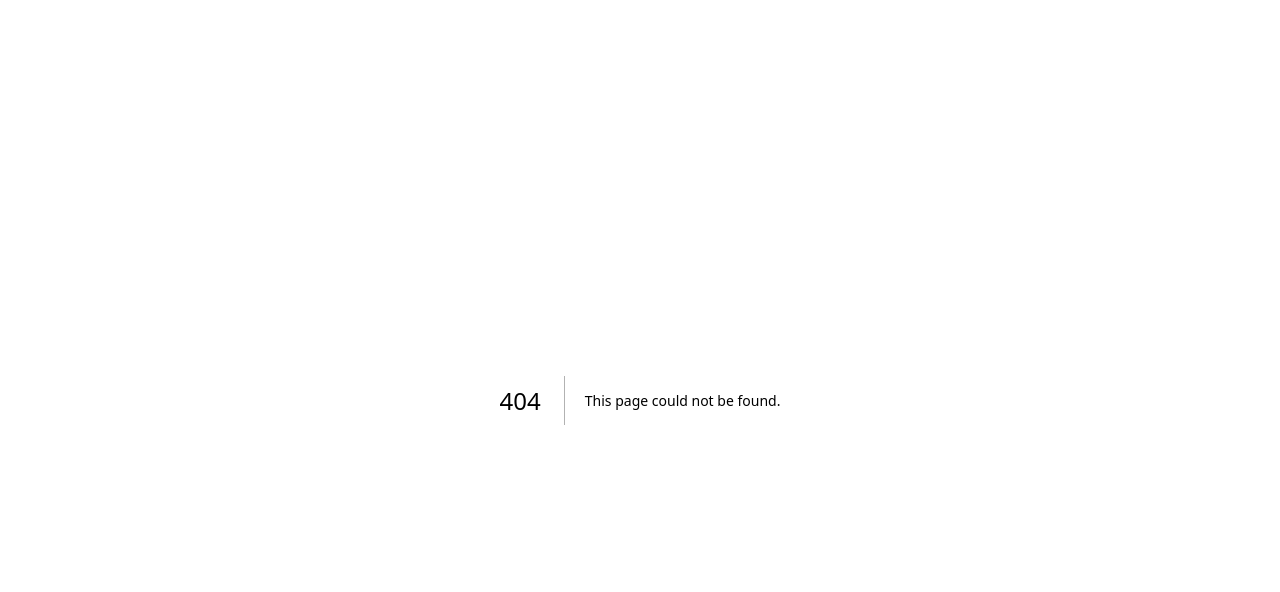
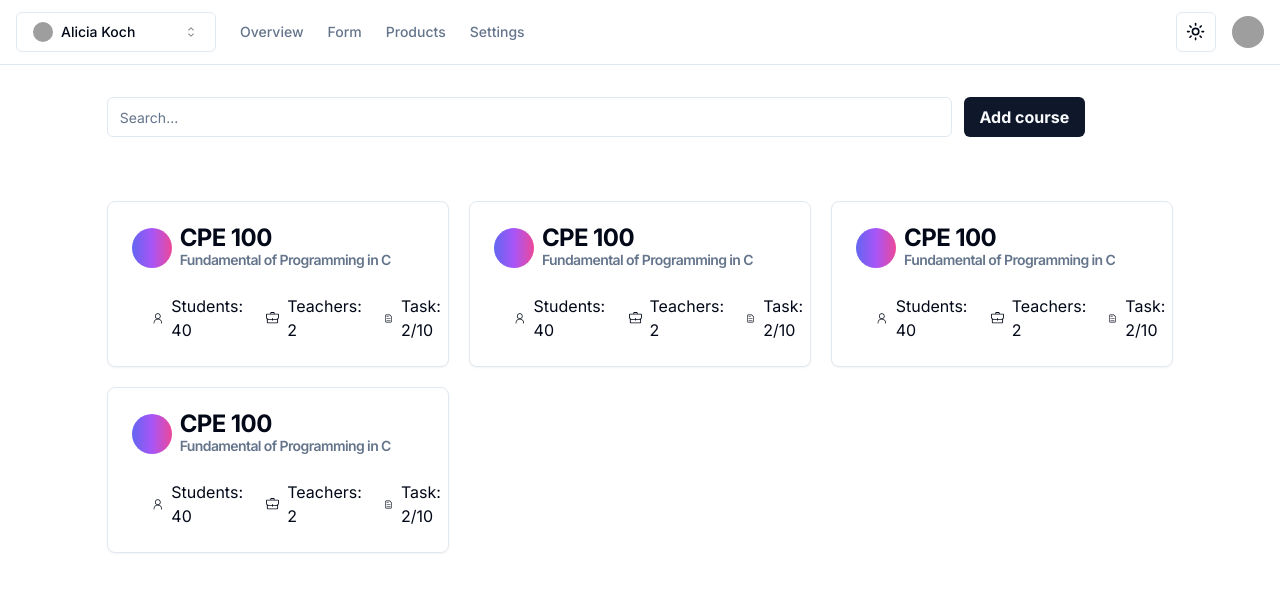
Before and after one commit to team-inu/inu-garden, a Next.js app: page /course in a window 1280 px wide. Before the commit this address had no page. Shown: the top 592 px of the page. Built offline with nearby package versions, Linux system fonts and the light colour scheme; grey boxes are pictures that could not be loaded.

Commit message:
[ADDED] #7: Created course page

```diff
--- /dev/null
+++ b/app/(main)/course/page.tsx
@@ -0,0 +1,30 @@
+import CourseCard from "@/components/features/course/course-card";
+import { Button } from "@/components/ui/button";
+import { Input } from "@/components/ui/input";
+
+const CoursePage = () => {
+  return (
+    <div className="w-10/12 mx-auto py-8">
+      <div className="mb-16 flex items-center  space-x-3">
+        <Input
+          type="search"
+          placeholder="Search..."
+          className="dark:bg-input"
+        />
+        <div className="w-1/4">
+          <Button variant={"default"} className="text-base font-bold">
+            Add course
+          </Button>
+        </div>
+      </div>
+      <div className="grid grid-cols-3 gap-5">
+        <CourseCard />
+        <CourseCard />
+        <CourseCard />
+        <CourseCard />
+      </div>
+    </div>
+  );
+};
+
+export default CoursePage;
--- a/app/(main)/homepage/page.tsx
+++ b/app/(main)/homepage/page.tsx
@@ -1,7 +1,5 @@
 "use client";
 import { CalendarDateRangePicker } from "@/components/date-range-picker";
-import { MainNav } from "@/components/main-nav";
-import { ModeToggle } from "@/components/mode-toggle";
 import { Overview } from "@/components/overview";
 import { RecentSales } from "@/components/recent-sales";
 import { Search } from "@/components/search";
--- a/app/globals.css
+++ b/app/globals.css
@@ -41,10 +41,10 @@ body {
   }
 
   .dark {
-    --background: 222.2 84% 4.9%;
+    --background: 220.2 84% 4.9%;
     --foreground: 210 40% 98%;
 
-    --card: 222.2 84% 4.9%;
+    --card: 	222.2 100% 5.5%;
     --card-foreground: 210 40% 98%;
 
     --popover: 222.2 84% 4.9%;
--- /dev/null
+++ b/components/features/course/course-card.tsx
@@ -0,0 +1,44 @@
+"use client";
+import {
+  Card,
+  CardContent,
+  CardDescription,
+  CardFooter,
+  CardHeader,
+  CardTitle,
+} from "@/components/ui/card";
+import { BackpackIcon, FileTextIcon, PersonIcon } from "@radix-ui/react-icons";
+
+const CourseCard = () => {
+  return (
+    <Card className="hover:opacity-70 transition-opacity ease-in-out duration-300 cursor-pointer ">
+      <CardHeader>
+        <CardTitle className="flex items-center space-x-2">
+          <div className="w-10 h-10 rounded-full bg-gradient-to-r from-indigo-500 via-purple-500 to-pink-500" />
+          <div>
+            <div className="font-bold">CPE 100</div>
+            <CardDescription>Fundamental of Programming in C</CardDescription>
+          </div>
+        </CardTitle>
+      </CardHeader>
+      <CardContent className="">
+        <div className="flex space-x-5 px-5">
+          <div className="flex items-center space-x-2">
+            <PersonIcon />
+            <div>Students: 40</div>
+          </div>
+          <div className="flex items-center space-x-2">
+            <BackpackIcon />
+            <div>Teachers: 2</div>
+          </div>
+          <div className="flex items-center space-x-2">
+            <FileTextIcon />
+            <div>Task: 2/10</div>
+          </div>
+        </div>
+      </CardContent>
+    </Card>
+  );
+};
+
+export default CourseCard;
--- a/components/search.tsx
+++ b/components/search.tsx
@@ -3,11 +3,7 @@ import { Input } from "./ui/input";
 export function Search() {
   return (
     <div>
-      <Input
-        type="search"
-        placeholder="Search..."
-        className="md:w-[100px] lg:w-[300px]"
-      />
+      <Input type="search" placeholder="Search..." className="" />
     </div>
   );
 }
```
